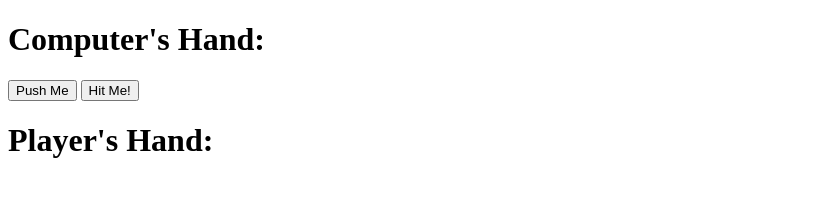
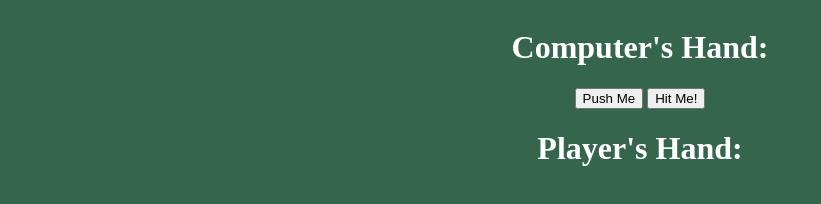
Before and after one commit to JabaDUDE/blackjack-site, a plain HTML site: page index.html in a window 1280 px wide. Shown: the whole page, without its empty margins (0-821 px from the left). Drawn offline with Linux system fonts and the light colour scheme.

Commit message:
styling and set up for button classes and score

```diff
--- a/index.html
+++ b/index.html
@@ -8,12 +8,16 @@
     <link rel="stylesheet" href="style.css" />
   </head>
   <body>
+    <div class="card-table">
       <h1 class="computerHand">Computer's Hand:</h1>
       <div class="computerCards"></div>
+      <div class="button-group">
         <button class="newDeck">Push Me</button>
         <button class="addCard">Hit Me!</button>
+      </div>
       <h1 class="playerHand">Player's Hand:</h1>
       <div class="playerCards"></div>
+    </div>
     <script src="main.js"></script>
   </body>
 </html>
--- a/style.css
+++ b/style.css
@@ -0,0 +1,12 @@
+body {
+  background-color: #35654d;
+}
+.card-table {
+  display: flex;
+  justify-content: center;
+  flex-direction: column;
+  align-items: center;
+}
+h1 {
+  color: white;
+}
```
Lines whose indentation alone changed are shown as unchanged.
